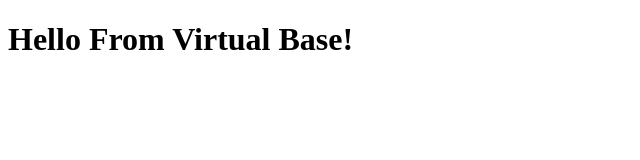
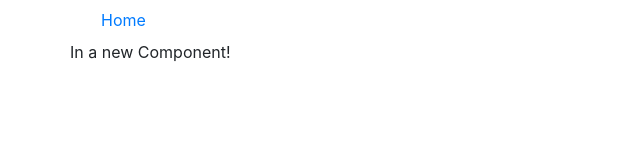
Before and after one commit to subtainishfaq7175/ReactVirtualBase, a React app: page / in a window 1280 px wide. Shown: the whole page, without its empty margins (0-640 px from the left). Built offline with nearby package versions, Linux system fonts and the light colour scheme.

Commit message:
AddingComponents

```diff
--- /dev/null
+++ b/src/app/components/Header.js
@@ -0,0 +1,20 @@
+import React from "react";
+
+export class Header extends React.Component {
+    render() {
+
+         return(
+             <nav className="navbar navbar-default">
+                <div className="container">
+                    <div  className="navbar-header">
+                        <ul className="nav navbar-nav">
+                            <li><a href="#">Home</a></li>
+                        </ul>
+                    </div>
+                </div>
+            </nav>
+
+    );
+
+    }
+}
--- /dev/null
+++ b/src/app/components/Home.js
@@ -0,0 +1,14 @@
+import React from "react";
+
+export class Home extends React.Component {
+    render(){
+        return(
+
+            <div>
+                <p>
+                    In a new Component!
+                </p>
+            </div>
+        );
+    }
+}
--- a/src/app/index.js
+++ b/src/app/index.js
@@ -1,11 +1,19 @@
 import React from "react";
 import {render} from "react-dom";
+import {Header} from "components/Header";
+import {Home} from "components/Home";
 
 class App extends React.Component{
     render() {
         return (
-            <div>
-                <h1>Hello From Virtual Base!</h1>
+            <div className="container">
+                <div className="row">
+                <Header/>
+                </div>
+
+                <div className="row">
+                <Home/>
+                </div>
             </div>
         );
     }
--- a/src/index.html
+++ b/src/index.html
@@ -3,6 +3,7 @@
 <head>
     <meta charset="UTF-8">
     <title>ReactJS Virtual Base</title>
+    <link href="https://maxcdn.bootstrapcdn.com/bootstrap/4.0.0-beta/css/bootstrap.min.css" rel="stylesheet" integrity="sha384-/Y6pD6FV/Vv2HJnA6t+vslU6fwYXjCFtcEpHbNJ0lyAFsXTsjBbfaDjzALeQsN6M" crossorigin="anonymous">
 </head>
 <body>
 <div id="vbApp"></div>
```
